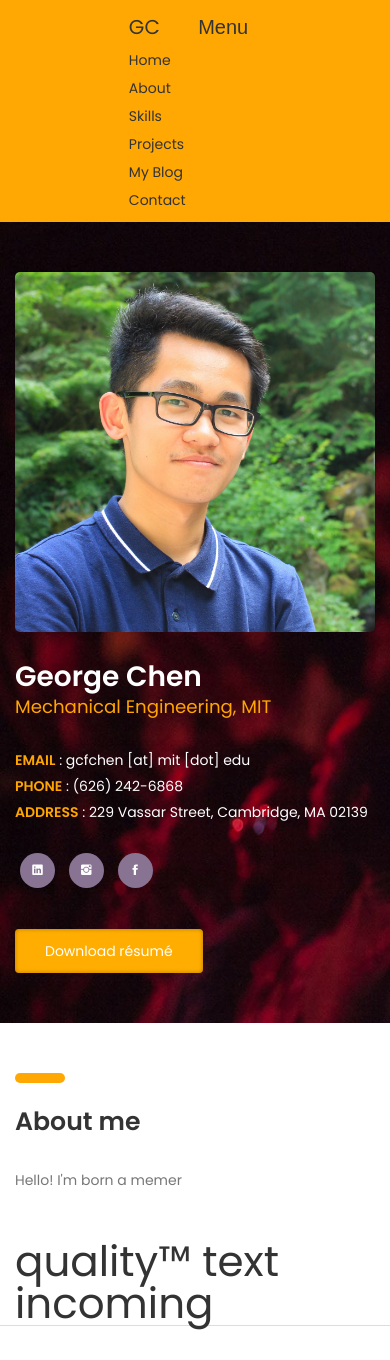
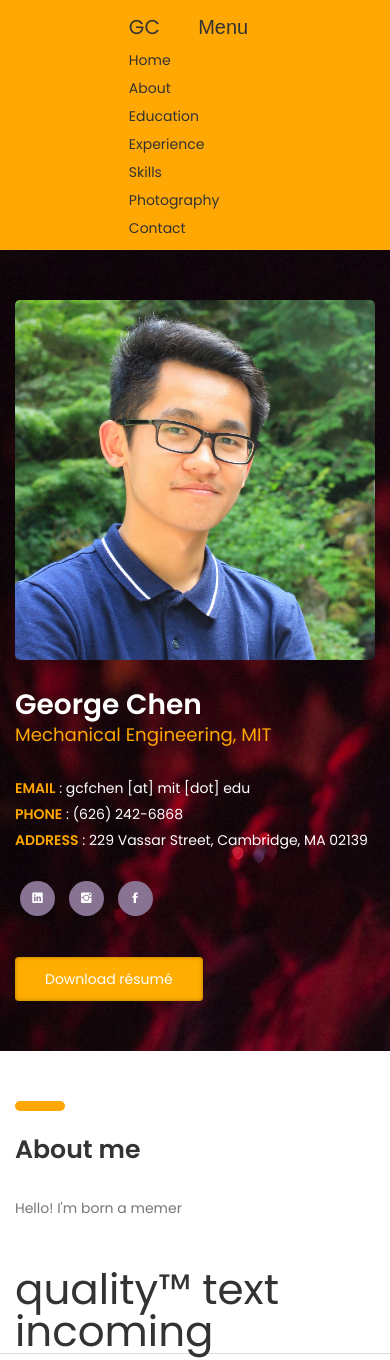
Before and after one commit to gcfc/myrepos, a PHP site: page / in a window 390 px wide, after a click on "Menu". Shown: the top 1360 px of the page. Run offline with PHP 8.4, Linux system fonts and the light colour scheme; some web fonts are replaced.

Commit message:
structural changes to site

```diff
--- a/02-cv-boxed/css/responsive.css
+++ b/02-cv-boxed/css/responsive.css
@@ -1,113 +1,109 @@
+/* Screens Resolution : 992px
+-------------------------------------------------------------------------- */
+
+@media only screen and (max-width: 1200px) {}
 
 
 /* Screens Resolution : 992px
 -------------------------------------------------------------------------- */
-@media only screen and (max-width: 1200px) {
 
-}
-
-/* Screens Resolution : 992px
--------------------------------------------------------------------------- */
 @media only screen and (max-width: 992px) {
-
-
-
-
-
     /* ---------------------------------
 	7. EDUCATION SECTION
 	--------------------------------- */
+    .education-wrapper:after,
+    .education-wrapper .education:after {
+        display: none;
+    }
+}
 
-	.education-wrapper:after,
-	.education-wrapper .education:after{ display: none; }
-}
 
 /* Screens Resolution : 767px
 -------------------------------------------------------------------------- */
+
 @media only screen and (max-width: 767px) {
-
     /* ---------------------------------
 	1. PRIMARY STYLES
 	--------------------------------- */
-
-	p{ line-height: 1.4; }
-
-	h1{ font-size: 3em; }
-	h2{ font-size: 2em; }
-	h3{ font-size: 1.8em; }
-
-
-
+    p {
+        line-height: 1.4;
+    }
+    h1 {
+        font-size: 3em;
+    }
+    h2 {
+        font-size: 2em;
+    }
+    h3 {
+        font-size: 1.8em;
+    }
     /* ---------------------------------
 	2. COMMONS FOR PAGE DESIGN
 	--------------------------------- */
-
-	.section{ padding: 50px 0 0px; }
-
-	.section .heading{ margin-bottom: 30px; }
-
-
+    .section {
+        padding: 50px 0 0px;
+    }
+    .section .heading {
+        margin-bottom: 30px;
+    }
     /* ---------------------------------
 	3. INTRO SECTION
 	--------------------------------- */
-
     /* INTRO */
-
-	.intro .downlad-btn{ float: none; }
-
+    .intro .downlad-btn {
+        float: none;
+    }
     /* ---------------------------------
 	6. PORFOLIO SECTION
 	--------------------------------- */
+    .portfolio-section .portfolioFilter {
+        margin-top: 0px;
+        margin-bottom: 20px;
+    }
+    .portfolio-section .p-item {
+        width: 50%;
+    }
+}
 
-	.portfolio-section .portfolioFilter{ margin-top: 0px; margin-bottom: 20px; }
-
-	.portfolio-section .p-item{ width: 50%; }
-
-}
 
 /* Screens Resolution : 575px
 -------------------------------------------------------------------------- */
+
 @media only screen and (max-width: 575px) {
-
     /* ---------------------------------
 	1. PRIMARY STYLES
 	--------------------------------- */
-
-	body{ font-size: 14px;  }
-
+    body {
+        font-size: 14px;
+    }
     /* ---------------------------------
 	6. PORFOLIO SECTION
 	--------------------------------- */
+    .portfolio-section .p-item {
+        width: 100%;
+    }
+}
 
-	.portfolio-section .p-item{ width: 100%; }
-
-}
 
 /* Screens Resolution : 479px
 -------------------------------------------------------------------------- */
-@media only screen and (max-width: 479px) {
 
+@media only screen and (max-width: 479px) {}
 
-}
 
 /* Screens Resolution : 359px
 -------------------------------------------------------------------------- */
-@media only screen and (max-width: 359px) {
 
+@media only screen and (max-width: 359px) {}
 
-
-}
 
 /* Screens Resolution : 290px
 -------------------------------------------------------------------------- */
-@media only screen and (max-width: 290px) {
 
+@media only screen and (max-width: 290px) {}
 
-}
 
 /* Screens Resolution : 290px
 -------------------------------------------------------------------------- */
-@media only screen and (max-width: 260px) {
 
-
-}
+@media only screen and (max-width: 260px) {}
--- a/02-cv-boxed/css/styles.css
+++ b/02-cv-boxed/css/styles.css
@@ -514,36 +514,3 @@ b.max-bold {
     padding: 30px 0;
     background: rgb(255, 170, 0);
 }
-
-.photography-section {
-    position: relative;
-}
-
-.photography-section .portfolioFilter {
-    margin-top: 60px;
-    color: #666;
-}
-
-.photography-section .portfolioFilter a {
-    margin: 10px 10px 0 0;
-}
-
-.photography-section .portfolioFilter a.current {
-    color: #FFA804;
-}
-
-.photography-section .portfolioContainer {
-    margin-left: -15px;
-    margin-right: -15px;
-}
-
-.photography-section .p-item {
-    width: 25%;
-    padding: 0 7.5px 0px;
-    margin-top: 15px;
-}
-
-.photography-section .p-item a {
-    display: inline-block;
-    position: relative;
-}
--- a/index.html
+++ b/index.html
@@ -38,9 +38,10 @@
                 <ul class="navbar-nav nav ml-auto">
                     <li class="nav-item"><a href="#intro-section" class="nav-link"><span>Home</span></a></li>
                     <li class="nav-item"><a href="#about-section" class="nav-link"><span>About</span></a></li>
-                    <li class="nav-item"><a href="#experience-section" class="nav-link"><span>Skills</span></a></li>
-                    <li class="nav-item"><a href="#portfolio-section" class="nav-link"><span>Projects</span></a></li>
-                    <li class="nav-item"><a href="#blog-section" class="nav-link"><span>My Blog</span></a></li>
+                    <li class="nav-item"><a href="#education-section" class="nav-link"><span>Education</span></a></li>
+                    <li class="nav-item"><a href="#experience-section" class="nav-link"><span>Experience</span></a></li>
+                    <li class="nav-item"><a href="#skills-section" class="nav-link"><span>Skills</span></a></li>
+                    <li class="nav-item"><a href="#photography-section" class="nav-link"><span>Photography</span></a></li>
                     <li class="nav-item"><a href="#contact-section" class="nav-link"><span>Contact</span></a></li>
                 </ul>
             </div>
@@ -115,7 +116,7 @@
     </section>
     <!-- about-section -->
 
-    <section class="education-section section">
+    <section id="education-section" class="education-section section">
         <div class="container">
             <div class="row">
                 <div class="col-sm-12 col-md-3">
@@ -205,7 +206,7 @@
     <!-- education-section -->
 
 
-    <section class="experience-section section">
+    <section id="experience-section" class="experience-section section">
         <div class="container">
             <div class="row">
                 <div class="col-sm-12 col-md-3">
@@ -229,6 +230,7 @@
                             <li>Composed test plans, test procedures, and memorandum for record for release to Document Control and Management, created drawings of test configurations using Solidworks</li>
                             <li>Worked with system engineers and program managers and assisted requirement verification efforts across multiple subsystems for a flight program in its final phase, ensured action items were in compliance before shipping</li>
                         </ul>
+                        -------------------INSERT MILLENNIUM GALLERY HERE------------------
                     </div>
                     <!-- experience -->
 
@@ -242,6 +244,7 @@
                             <li>Tested thermal behaviors of the PCBSat prototype in space-like environment in thermal vacuum chamber, modeled and processed temperature signals both numerically and analytically using MATLAB and Thermal Desktop</li>
                             <li>Calculated center of mass and other inertial and dynamic properties of the nanosatellite to ensure orbital stability using Solidworks and Microsoft Excel</li>
                         </ul>
+                        -------------------INSERT SSL GALLERY & FILES HERE------------------
                     </div>
                     <!-- experience -->
 
@@ -253,6 +256,7 @@
                         <ul class="list">
                             <li>line-following car using Arduino and ... sensors? </li>
                         </ul>
+                        -------------------INSERT 2.678 GALLERY HERE------------------
                     </div>
                     <!-- experience -->
 
@@ -267,6 +271,7 @@
                             <li>Programmed speakers to synchronize with key presses using Arduino and wired connections for all electronics</li>
                             <li>Delivered presentation of design ideas to an audience of more than 300 people</li>
                         </ul>
+                        -------------------INSERT 2.00B GALLERY HERE------------------
                     </div>
                     <!-- experience -->
 
@@ -279,9 +284,9 @@
                             <li>Designed, built, and flew a remote-controlled airplane in collaboration with a team of four students for an intensive research summer program in a UC campus</li>
                             <li>Researched the effect of wing configurations on flight dynamics, attended lectures on branches within engineering, interplanetary missions, and global engineering challenges</li>
                         </ul>
+                        -------------------INSERT COSMOS GALLERY HERE------------------
                     </div>
                     <!-- experience -->
-
                 </div>
                 <!-- col-sm-9 -->
             </div>
@@ -291,7 +296,7 @@
     </section>
     <!-- experience-section -->
 
-    <section class="portfolio-section section">
+    <section id="photography-section" class="portfolio-section section">
         <div class="container">
             <div class="row">
                 <div class="col-sm-12 col-md-3">
```
Lines whose indentation alone changed are shown as unchanged.
